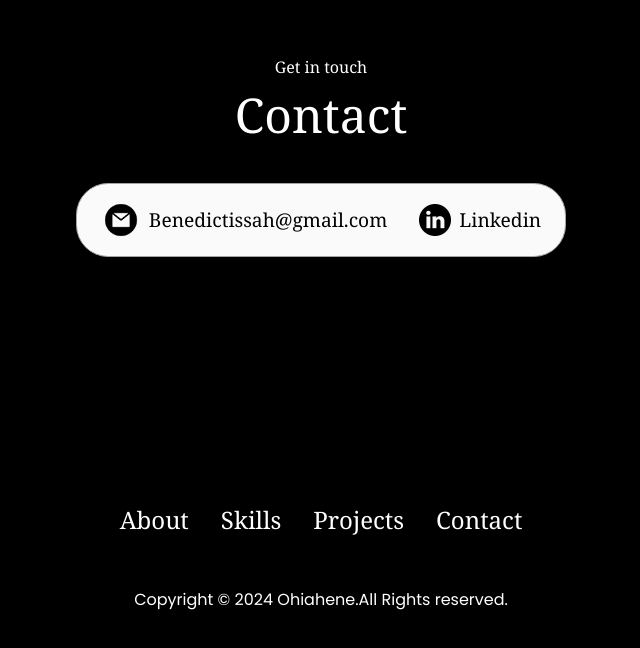
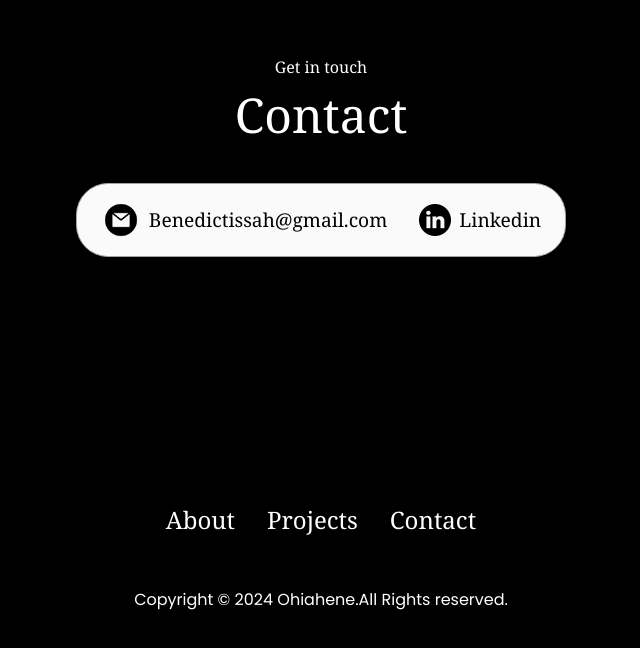
Before and after one commit to IssahBen/my-portfolio, a React (Create React App) app: page / in a window 1280 px wide. Shown: the part 7467-8115 px from the top of the page, without its empty margins (319-959 px from the left). Built offline with nearby package versions, Linux system fonts and the light colour scheme.

Commit message:
footer updated

```diff
--- a/src/App.js
+++ b/src/App.js
@@ -298,9 +298,7 @@ function Footer() {
               <li className="hover:text-red-500 btn">
                 <a href="#about ">About</a>
               </li>
-              <li className="hover:text-red-500 btn">
-                <a href="#skills">Skills</a>
-              </li>
+
               <li className="hover:text-red-500 btn">
                 <a href="#projects">Projects</a>
               </li>
```
